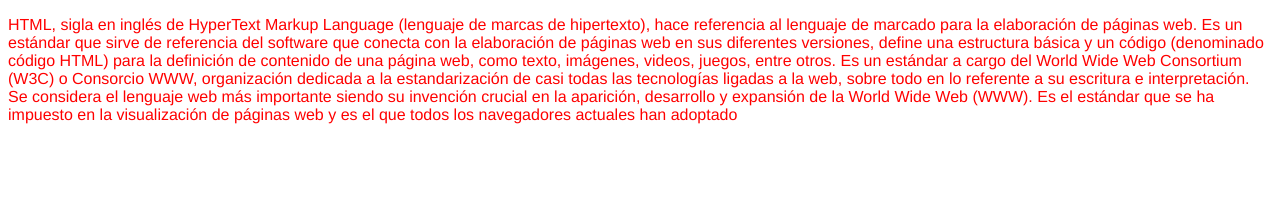
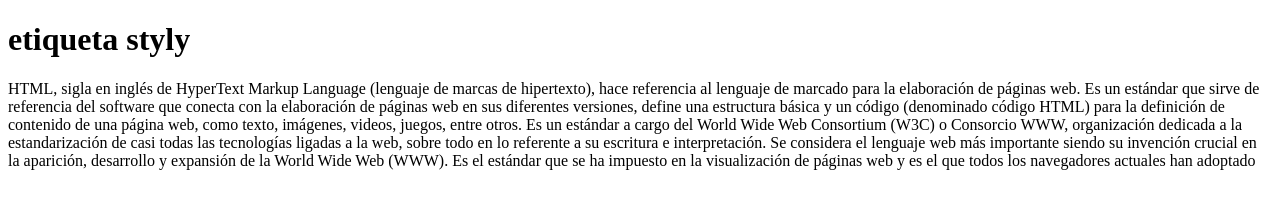
Before and after one commit to oscarcastillo92/CSS, a plain HTML site: page hojaEstiloAtributo/index.html in a window 1280 px wide. Drawn offline with Linux system fonts and the light colour scheme.

Commit message:
css dentro del archivo
estilo de CSS dentro del archivo

```diff
--- a/hojaEstiloAtributo/index.html
+++ b/hojaEstiloAtributo/index.html
@@ -4,9 +4,11 @@
     <meta charset="utf-8">
     <meta name="viewport" content="width-device-width, user-scalable-no">
     <title>Hoja de estilos como atributo, etiqueta y archivo externo</title>
+
   </head>
   <body>
-<p style="color:red;font-family:helvetica">
+    <h1>etiqueta styly</h1>
+<p>
   HTML, sigla en inglés de HyperText Markup Language (lenguaje de marcas de hipertexto), hace referencia al lenguaje de marcado para la elaboración de páginas web. Es un estándar que sirve de referencia del software que conecta con la elaboración de páginas web en sus diferentes versiones, define una estructura básica y un código (denominado código HTML) para la definición de contenido de una página web, como texto, imágenes, videos, juegos, entre otros. Es un estándar a cargo del World Wide Web Consortium (W3C) o Consorcio WWW, organización dedicada a la estandarización de casi todas las tecnologías ligadas a la web, sobre todo en lo referente a su escritura e interpretación. Se considera el lenguaje web más importante siendo su invención crucial en la aparición, desarrollo y expansión de la World Wide Web (WWW). Es el estándar que se ha impuesto en la visualización de páginas web y es el que todos los navegadores actuales han adoptado
 </p>
   </body>
```
Also changed, not shown: hojaEstiloAtributo/CSS/estilos.css (added).
